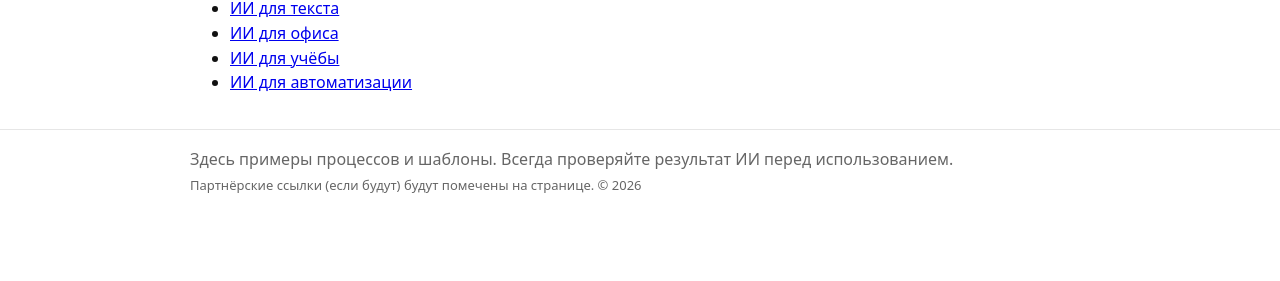
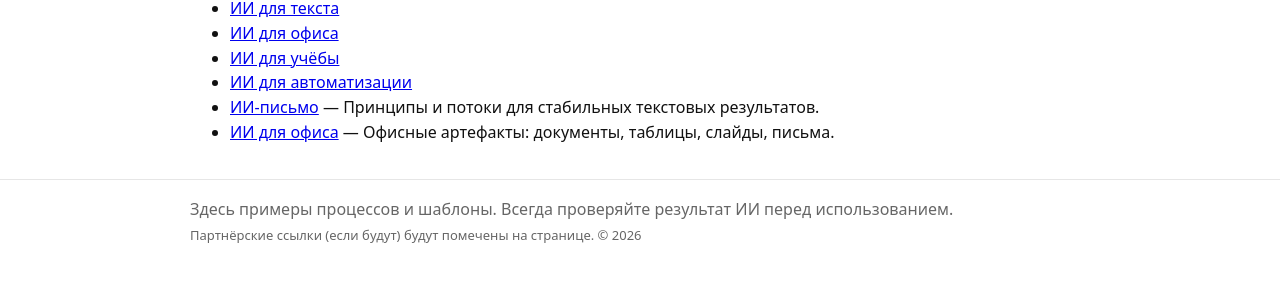
Before and after one commit to ries11217596955-hash/ai-workflows-library, an Eleventy site: page src/ru/pillars/index.md in a window 1280 px wide. Shown: the part 165-446 px from the top of the page. Built offline with nearby package versions, Linux system fonts and the light colour scheme; Eleventy itself is replaced by a stand-in of ours; files that its build step writes are made by us from their sources.

Commit message:
Enhance index.md with section descriptions
Added descriptions for AI writing and office sections.

```diff
--- a/src/ru/pillars/index.md
+++ b/src/ru/pillars/index.md
@@ -18,3 +18,5 @@ footerLine2: "Партнёрские ссылки (если будут) буду
 - [ИИ для офиса](/ru/pillars/ai-office/)
 - [ИИ для учёбы](/ru/pillars/ai-learning/)
 - [ИИ для автоматизации](/ru/pillars/ai-automation/)
+- [ИИ-письмо](/ru/pillars/ai-writing/) — Принципы и потоки для стабильных текстовых результатов.
+- [ИИ для офиса](/ru/pillars/ai-office/) — Офисные артефакты: документы, таблицы, слайды, письма.
```
